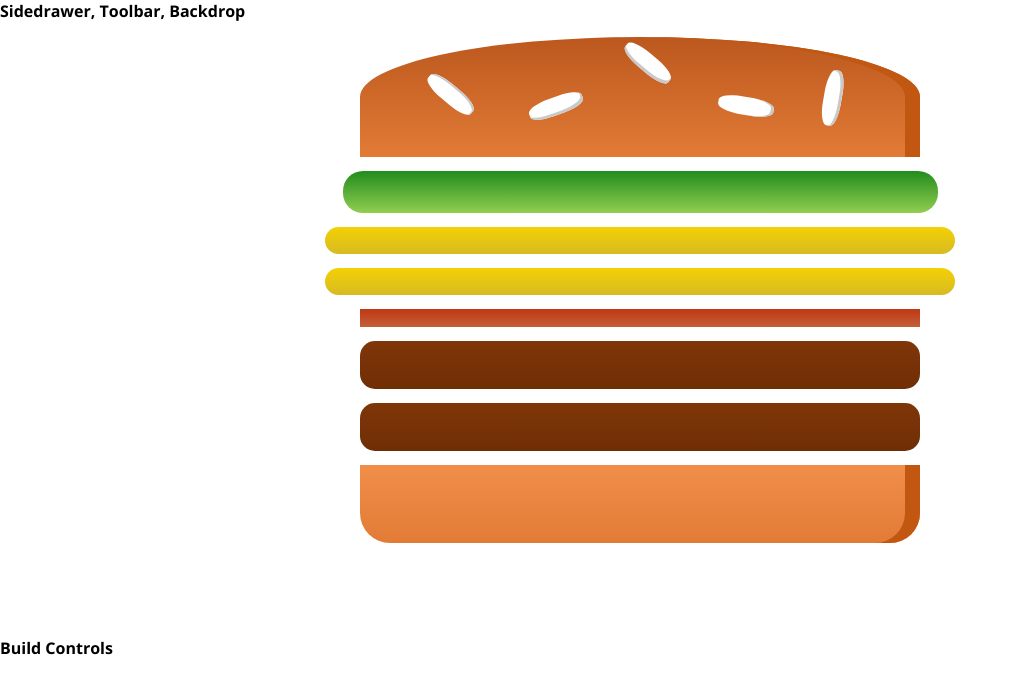
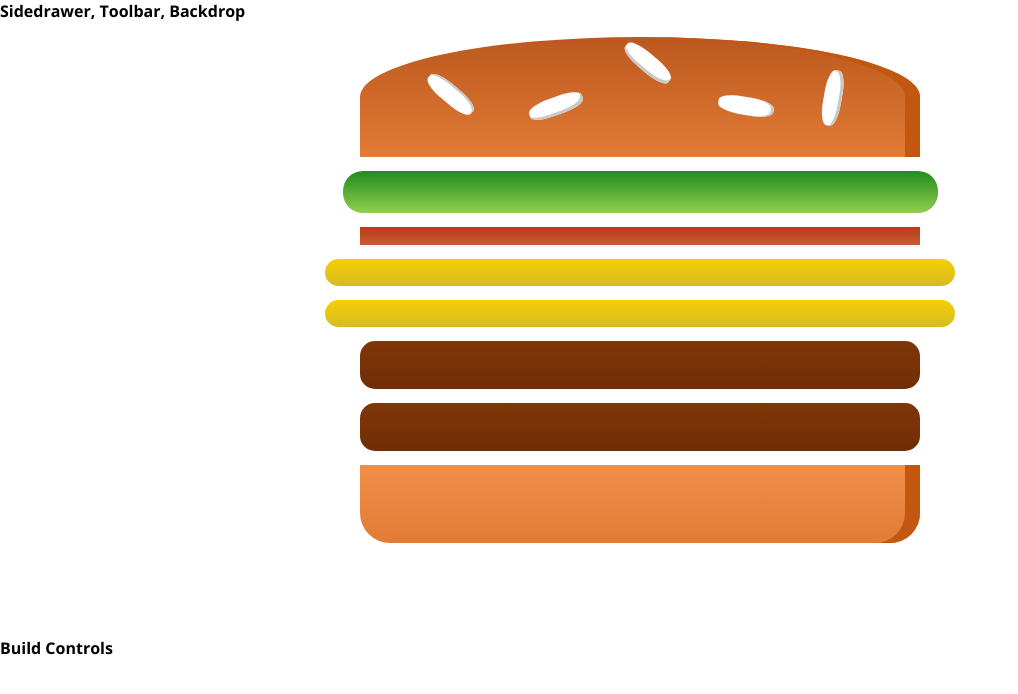
Before and after one commit to shouvik0013/React-Burger, a React app: page / in a window 1280 px wide. Shown: the top 694 px of the page, without its empty margins (0-1018 px from the left). Built offline with nearby package versions, Linux system fonts and the light colour scheme.

Commit message:
Dynamic ingredients added to burger by using Maximilian's method

```diff
--- a/src/components/Burger/Burger.js
+++ b/src/components/Burger/Burger.js
@@ -3,18 +3,14 @@
 import BurgerIngredient from './BurgerIngredient/BurgerIngredient';
 
 const burger = ( props ) => {
-    //                          ["salad", "cheese"]
-    const ingredients = Object.keys(props.ingredients)
-    .map((ingredient, index) => {
-        let ingredientCount = props.ingredients[ingredient];   // here got the actual no. of ingredient like salad:2
-        let newArray = [];
-        for (let i=0; i<ingredientCount; i++) {
-            newArray.push(<BurgerIngredient type={ingredient}/>);
-        }
-        return newArray; //   [["a", "a"], ["b"]]
-    }); // end of map
-    // Object.keys().entries();
-    const flatenedIngredients = ingredients.flat();
+    //                              ["salad", "bacon"]
+    const transformedIngredients = Object.keys(props.ingredients)
+        .map(igKey => {
+            return [...Array(props.ingredients[igKey])].map((_, index) => {
+                return <BurgerIngredient key={igKey+index} type={igKey}/>
+            })
+        });
+
     return(
         <div className={classes.Burger}>
             <BurgerIngredient type="bread-top"/>
@@ -25,7 +21,7 @@
             */}
             {/* <BurgerIngredient type="bacon"/>
             <BurgerIngredient type="meat"/> */}
-            {flatenedIngredients}
+            {transformedIngredients}
             <BurgerIngredient type="bread-bottom"/>
         </div>
     );
--- a/src/containers/BurgerBuilder/BurgerBuilder.js
+++ b/src/containers/BurgerBuilder/BurgerBuilder.js
@@ -9,8 +9,8 @@
         this.state = {
             ingredients: {
                 salad: 1,
+                bacon: 1,
                 cheese: 2,
-                bacon: 1,
                 meat: 2,
             }
         }
```
